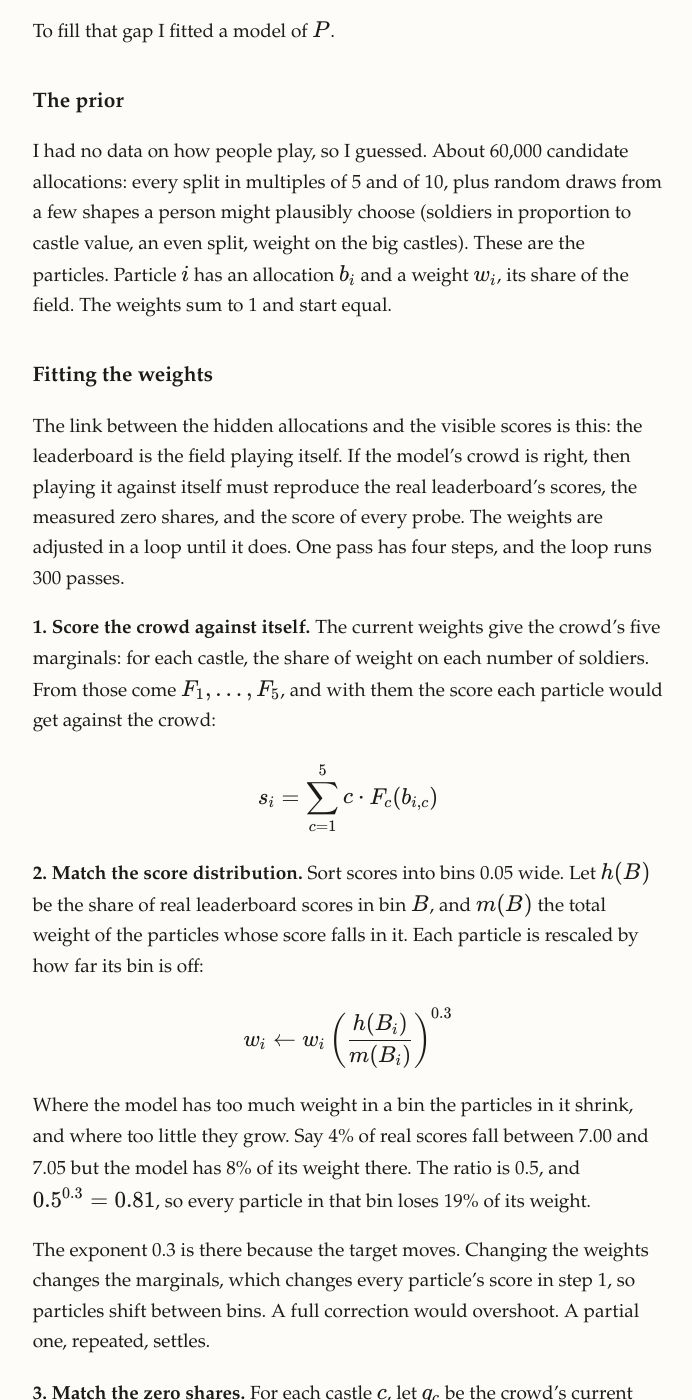
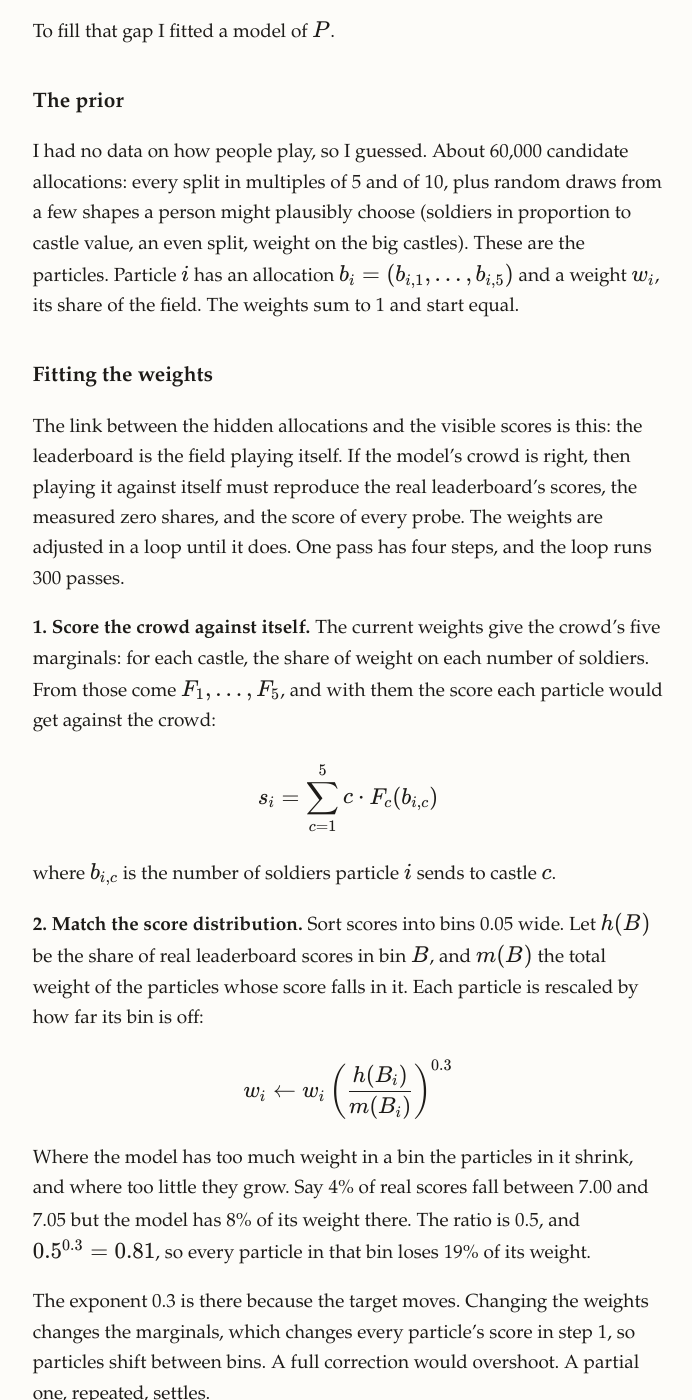
Before and after one commit to kinshu0/kinshu0.github.io, a Jekyll site: the page built from _posts/2026-11-22-castle-challenge.markdown, in a window 1280 px wide and 1400 px high, scrolled down 4872 px. Shown: the whole window, without its empty margins (292-984 px from the left). Built offline with Jekyll 4.4.1, drawn with Linux system fonts in a browser that asks for light colours.

Commit message:
Castle post: define the particle allocation notation where it is used
Co-Authored-By: Claude Fable 5.2 <noreply@anthropic.com>

```diff
--- a/_posts/2026-11-22-castle-challenge.markdown
+++ b/_posts/2026-11-22-castle-challenge.markdown
@@ -144,7 +144,7 @@ To fill that gap I fitted a model of $$P$$.
 
 ### The prior
 
-I had no data on how people play, so I guessed. About 60,000 candidate allocations: every split in multiples of 5 and of 10, plus random draws from a few shapes a person might plausibly choose (soldiers in proportion to castle value, an even split, weight on the big castles). These are the particles. Particle $$i$$ has an allocation $$b_i$$ and a weight $$w_i$$, its share of the field. The weights sum to 1 and start equal.
+I had no data on how people play, so I guessed. About 60,000 candidate allocations: every split in multiples of 5 and of 10, plus random draws from a few shapes a person might plausibly choose (soldiers in proportion to castle value, an even split, weight on the big castles). These are the particles. Particle $$i$$ has an allocation $$b_i = (b_{i,1}, \dots, b_{i,5})$$ and a weight $$w_i$$, its share of the field. The weights sum to 1 and start equal.
 
 ### Fitting the weights
 
@@ -155,6 +155,8 @@ The link between the hidden allocations and the visible scores is this: the lead
 $$
 s_i = \sum_{c=1}^{5} c \cdot F_c(b_{i,c})
 $$
+
+where $$b_{i,c}$$ is the number of soldiers particle $$i$$ sends to castle $$c$$.
 
 **2. Match the score distribution.** Sort scores into bins 0.05 wide. Let $$h(B)$$ be the share of real leaderboard scores in bin $$B$$, and $$m(B)$$ the total weight of the particles whose score falls in it. Each particle is rescaled by how far its bin is off:
 
```
